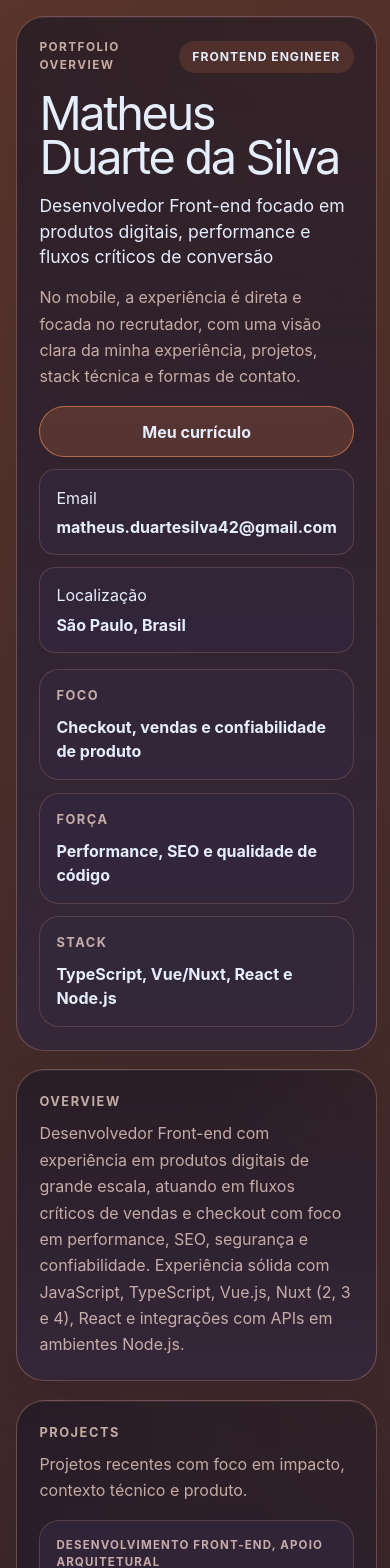
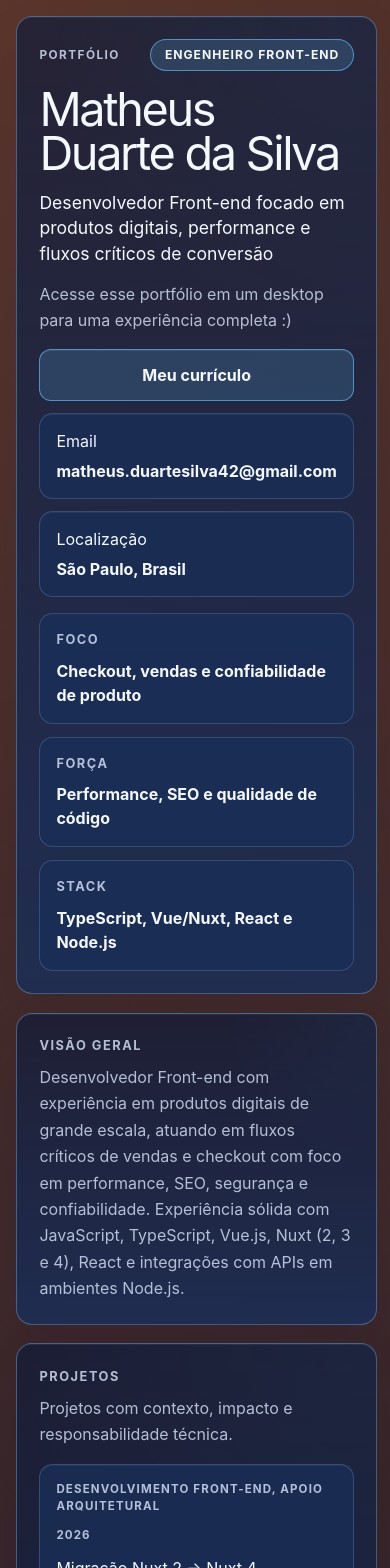
Before and after one commit to matheusduartedevs/matheus-dev, a Vue app: page / in a window 390 px wide. Shown: the top 1568 px of the page. Built offline with nearby package versions, Linux system fonts and the light colour scheme.

Commit message:
style: enhance mobile view

```diff
--- a/src/components/Desktop/BrowserWindowContent.vue
+++ b/src/components/Desktop/BrowserWindowContent.vue
@@ -26,7 +26,9 @@ const primaryContacts = computed(() =>
   props.content.contacts.filter((contact) => !contact.href.startsWith('#')).slice(0, 2),
 )
 
-const visibleSkills = computed(() => props.content.skills.slice(0, 18))
+const flatSkills = computed<PortfolioSkill[]>(() => props.content.skills.flatMap((section) => section.items))
+
+const visibleSkills = computed(() => flatSkills.value.slice(0, 18))
 
 const skillColumns = computed(() => {
   const columns: PortfolioSkill[][] = [[], [], []]
--- a/src/components/Mobile/MobileInstitutionalView.vue
+++ b/src/components/Mobile/MobileInstitutionalView.vue
@@ -1,18 +1,27 @@
 <script setup lang="ts">
+import { computed } from 'vue'
+
 import { getResumeOpenHref } from '@/lib/resume'
 import type { PortfolioContent } from '@/types/portfolio'
 
-defineProps<{
+const props = defineProps<{
   content: PortfolioContent
 }>()
+
+const groupedSkills = computed(() => {
+  return props.content.skills.map((section) => ({
+    title: section.title,
+    items: section.items.map((item) => item.value),
+  }))
+})
 </script>
 
 <template>
   <section class="mobile-page">
     <header class="mobile-hero">
       <div class="mobile-hero__header">
-        <p class="mobile-eyebrow">Portfolio overview</p>
-        <span class="mobile-hero__status">Frontend engineer</span>
+        <p class="mobile-eyebrow">Portfólio</p>
+        <span class="mobile-hero__status">Engenheiro front-end</span>
       </div>
 
       <div class="mobile-hero__content">
@@ -54,15 +63,15 @@ defineProps<{
 
     <section class="mobile-section">
       <div class="mobile-section__intro">
-        <h2 class="mobile-section-title">Overview</h2>
+        <h2 class="mobile-section-title">Visão geral</h2>
         <p class="mobile-body">{{ content.summary }}</p>
       </div>
     </section>
 
     <section class="mobile-section">
       <div class="mobile-section__intro">
-        <h2 class="mobile-section-title">Projects</h2>
-        <p class="mobile-body">Projetos recentes com foco em impacto, contexto técnico e produto.</p>
+        <h2 class="mobile-section-title">Projetos</h2>
+        <p class="mobile-body">Projetos com contexto, impacto e responsabilidade técnica.</p>
       </div>
 
       <div class="mobile-card-list">
@@ -79,8 +88,8 @@ defineProps<{
 
     <section class="mobile-section">
       <div class="mobile-section__intro">
-        <h2 class="mobile-section-title">Experience</h2>
-        <p class="mobile-body">Trajetória em produto digital, performance e fluxos críticos.</p>
+        <h2 class="mobile-section-title">Experiência</h2>
+        <p class="mobile-body">Trajetória orientada por produto, qualidade e fluxos críticos.</p>
       </div>
 
       <div class="mobile-card-list">
@@ -104,21 +113,28 @@ defineProps<{
 
     <section class="mobile-section">
       <div class="mobile-section__intro">
-        <h2 class="mobile-section-title">Skills</h2>
-        <p class="mobile-body">Stack principal e áreas onde a execução tende a ser mais forte.</p>
+        <h2 class="mobile-section-title">Habilidades</h2>
+        <p class="mobile-body">Stack principal, ferramentas e repertório técnico em produção.</p>
       </div>
 
-      <div class="mobile-tag-grid">
-        <span v-for="skill in content.skills" :key="skill.value" class="mobile-tag">
-          {{ skill.value }}
-        </span>
+      <div class="mobile-skill-sections">
+        <article v-for="section in groupedSkills" :key="section.title" class="mobile-skill-card">
+          <h3 class="mobile-card-title">{{ section.title }}</h3>
+
+          <div class="mobile-tag-grid mobile-tag-grid--skills">
+            <span v-for="item in section.items" :key="item" class="mobile-tag">
+              {{ item }}
+            </span>
+          </div>
+        </article>
       </div>
     </section>
 
     <section class="mobile-section mobile-section--split">
       <article class="mobile-subsection">
         <div class="mobile-section__intro">
-          <h2 class="mobile-section-title">Education</h2>
+          <h2 class="mobile-section-title">Formação</h2>
+          <p class="mobile-body">Formação acadêmica e base técnica construída ao longo da graduação.</p>
         </div>
 
         <div class="mobile-card-list">
@@ -139,7 +155,8 @@ defineProps<{
 
       <article class="mobile-subsection">
         <div class="mobile-section__intro">
-          <h2 class="mobile-section-title">Languages</h2>
+          <h2 class="mobile-section-title">Idiomas</h2>
+          <p class="mobile-body">Idiomas e nível de proficiência.</p>
         </div>
 
         <div class="mobile-card-list">
@@ -156,8 +173,8 @@ defineProps<{
 
     <section class="mobile-section">
       <div class="mobile-section__intro">
-        <h2 class="mobile-section-title">Certifications</h2>
-        <p class="mobile-body">Formação complementar e credenciais verificáveis.</p>
+        <h2 class="mobile-section-title">Certificações</h2>
+        <p class="mobile-body">Certificações complementares em idioma, segurança e desenvolvimento.</p>
       </div>
 
       <div class="mobile-card-list">
@@ -174,8 +191,8 @@ defineProps<{
 
     <section class="mobile-section">
       <div class="mobile-section__intro">
-        <h2 class="mobile-section-title">Contact</h2>
-        <p class="mobile-body">Canais para conversa, portfólio público e currículo completo.</p>
+        <h2 class="mobile-section-title">Contato</h2>
+        <p class="mobile-body">Vamos nos conectar!</p>
       </div>
 
       <div class="mobile-contact-list">
@@ -197,7 +214,7 @@ defineProps<{
           target="_blank"
           rel="noreferrer"
         >
-          <span>Resume</span>
+          <span>Currículo</span>
           <strong>{{ content.resume.label }}</strong>
         </a>
       </div>
--- a/src/content/portfolio.ts
+++ b/src/content/portfolio.ts
@@ -9,7 +9,7 @@ export const portfolioContent: PortfolioContent = {
   desktopIntro:
     'A experiência desktop evolui para uma metáfora de sistema operacional, onde navegador, terminal e explorador de arquivos funcionam como diferentes formas de navegar pela minha trajetória, projetos e currículo.',
   mobileIntro:
-    'No mobile, a experiência é direta e focada no recrutador, com uma visão clara da minha experiência, projetos, stack técnica e formas de contato.',
+    'Acesse esse portfólio em um desktop para uma experiência completa :)',
   metrics: [
     { label: 'Foco', value: 'Checkout, vendas e confiabilidade de produto' },
     { label: 'Força', value: 'Performance, SEO e qualidade de código' },
@@ -72,12 +72,23 @@ export const portfolioContent: PortfolioContent = {
     },
   ],
   skills: [
+    {
+      title: 'Base front-end',
+      items: [
         { value: 'JavaScript (ES6+)' },
         { value: 'TypeScript' },
-    { value: 'Vue.js' },
-    { value: 'Nuxt.js' },
-    { value: 'React' },
-    { value: 'Next.js' },
+        { value: 'SEO Técnico' },
+        { value: 'Web Performance' },
+        { value: 'Testes A/B' },
+      ],
+    },
+    {
+      title: 'Frameworks e ecossistema',
+      items: [{ value: 'Vue.js' }, { value: 'Nuxt.js' }, { value: 'React' }, { value: 'Next.js' }],
+    },
+    {
+      title: 'Back-end e dados',
+      items: [
         { value: 'Node.js' },
         { value: 'Express' },
         { value: 'NestJS' },
@@ -85,9 +96,11 @@ export const portfolioContent: PortfolioContent = {
         { value: 'Prisma ORM' },
         { value: 'SQL' },
         { value: 'MongoDB' },
-    { value: 'SEO Técnico' },
-    { value: 'Web Performance' },
-    { value: 'Testes A/B' },
+      ],
+    },
+    {
+      title: 'Arquitetura e entrega',
+      items: [
         { value: 'Microfrontends' },
         { value: 'Monólito Modular' },
         { value: 'Integração com microservices' },
@@ -96,6 +109,8 @@ export const portfolioContent: PortfolioContent = {
         { value: 'Google Cloud Platform' },
         { value: 'Scrum' },
         { value: 'Figma (handoff com design)' },
+      ],
+    },
   ],
   education: [
     {
--- a/src/lib/terminal/commands.ts
+++ b/src/lib/terminal/commands.ts
@@ -28,6 +28,7 @@ const navigate = (
 })
 
 const joinInline = (items: string[]) => items.filter(Boolean).join(' · ')
+const flattenSkills = (content: PortfolioContent) => content.skills.flatMap((section) => section.items)
 
 const getCommandLabel = (command: TerminalCommandDefinition) => {
   const aliases = command.aliases?.slice(0, 2) ?? []
@@ -65,7 +66,7 @@ const getContentSection = (content: PortfolioContent, target: string) => {
   }
 
   if (normalizedTarget === 'skills') {
-    return ['Habilidades:', ...content.skills.map((skill) => `- ${skill.value}`)]
+    return ['Habilidades:', ...flattenSkills(content).map((skill) => `- ${skill.value}`)]
   }
 
   if (normalizedTarget === 'education') {
@@ -131,7 +132,7 @@ const createCommandList = (): TerminalCommandDefinition[] => [
         content.name,
         content.title,
         `Foco: ${content.metrics[0]?.value ?? 'Engenharia front-end'}`,
-        `Stack principal: ${joinInline(content.skills.slice(0, 6).map((skill) => skill.value))}`,
+        `Stack principal: ${joinInline(flattenSkills(content).slice(0, 6).map((skill) => skill.value))}`,
       ]),
   },
   {
@@ -182,7 +183,7 @@ const createCommandList = (): TerminalCommandDefinition[] => [
     description: 'Mostra as principais habilidades técnicas.',
     usage: 'skills',
     execute: ({ content }) =>
-      print(['Habilidades:', ...content.skills.map((skill) => `- ${skill.value}`)]),
+      print(['Habilidades:', ...flattenSkills(content).map((skill) => `- ${skill.value}`)]),
   },
   {
     name: 'education',
--- a/src/styles/mobile.css
+++ b/src/styles/mobile.css
@@ -3,14 +3,27 @@
   gap: 0.45rem;
   margin: 0;
   padding-left: 1rem;
-  color: var(--color-text-muted);
+  color: var(--mobile-text-muted);
 }
 
 .mobile-page {
+  --mobile-bg: #0d1733;
+  --mobile-bg-alt: #182449;
+  --mobile-panel: rgba(13, 26, 58, 0.82);
+  --mobile-panel-alt: rgba(26, 46, 87, 0.9);
+  --mobile-panel-strong: rgba(33, 58, 108, 0.96);
+  --mobile-border: rgba(150, 208, 255, 0.2);
+  --mobile-border-strong: rgba(150, 208, 255, 0.34);
+  --mobile-text: #f4f8ff;
+  --mobile-text-muted: rgba(223, 235, 255, 0.78);
+  --mobile-accent: #5dc4ff;
+  --mobile-accent-contrast: #041423;
+  --mobile-shadow: rgba(6, 18, 45, 0.38);
   display: grid;
   gap: 1.15rem;
   max-width: 48rem;
   margin: 0 auto;
+  color: var(--mobile-text);
 }
 
 .mobile-hero,
@@ -19,20 +32,19 @@
   display: grid;
   gap: 1rem;
   padding: 1.4rem;
-  border: 1px solid var(--color-border-strong);
-  border-radius: var(--radius-window);
+  border: 1px solid var(--mobile-border-strong);
+  border-radius: 1rem;
   background:
-    linear-gradient(180deg, color-mix(in srgb, var(--color-surface) 86%, transparent), color-mix(in srgb, var(--color-surface-alt) 94%, transparent)),
-    radial-gradient(circle at top right, color-mix(in srgb, var(--color-accent) 16%, transparent), transparent 34%);
+    linear-gradient(180deg, color-mix(in srgb, var(--mobile-panel) 82%, transparent), color-mix(in srgb, var(--mobile-panel-alt) 94%, transparent)),
+    radial-gradient(circle at top right, color-mix(in srgb, var(--mobile-accent) 14%, transparent), transparent 32%);
   box-shadow:
-    0 24px 56px color-mix(in srgb, var(--color-window-shadow) 22%, transparent),
+    0 24px 56px color-mix(in srgb, var(--mobile-shadow) 22%, transparent),
     inset 0 1px 0 rgba(255, 255, 255, 0.06);
-  backdrop-filter: blur(20px);
 }
 
 .mobile-eyebrow {
   margin: 0;
-  color: var(--color-text-muted);
+  color: var(--mobile-text-muted);
   font-size: 0.74rem;
   font-weight: 700;
   letter-spacing: 0.12em;
@@ -60,7 +72,7 @@
 .mobile-summary,
 .mobile-body {
   margin: 0;
-  color: var(--color-text-muted);
+  color: var(--mobile-text-muted);
   line-height: 1.65;
 }
 
@@ -87,8 +99,10 @@
   align-items: center;
   min-height: 2rem;
   padding: 0 0.85rem;
+  border: 1px solid color-mix(in srgb, var(--mobile-accent) 50%, var(--mobile-border));
   border-radius: 999px;
-  background: color-mix(in srgb, var(--color-accent) 14%, transparent);
+  background: color-mix(in srgb, var(--mobile-accent) 18%, transparent);
+  color: var(--mobile-text);
   font-size: 0.76rem;
   font-weight: 700;
   letter-spacing: 0.08em;
@@ -110,9 +124,11 @@
   justify-content: center;
   min-height: 3rem;
   padding: 0.8rem 1rem;
-  border: 1px solid color-mix(in srgb, var(--color-accent) 50%, var(--color-border-subtle));
-  border-radius: 999px;
-  background: color-mix(in srgb, var(--color-accent) 18%, transparent);
+  border: 1px solid color-mix(in srgb, var(--mobile-accent) 50%, var(--mobile-border));
+  border-radius: 0.75rem;
+  background: color-mix(in srgb, var(--mobile-accent) 18%, transparent);
+  color: var(--mobile-text);
+  box-shadow: inset 0 1px 0 rgba(255, 255, 255, 0.08);
   font-weight: 700;
 }
 
@@ -120,14 +136,15 @@
   display: grid;
   gap: 0.35rem;
   padding: 0.95rem 1rem;
-  border: 1px solid var(--color-border-subtle);
-  border-radius: 1rem;
-  background: color-mix(in srgb, var(--color-surface-alt) 90%, transparent);
+  border: 1px solid var(--mobile-border);
+  border-radius: 0.85rem;
+  background: color-mix(in srgb, var(--mobile-panel-alt) 90%, transparent);
+  box-shadow: inset 0 1px 0 rgba(255, 255, 255, 0.05);
 }
 
 .mobile-section-title {
   font-size: 0.8rem;
-  color: var(--color-text-muted);
+  color: var(--mobile-text-muted);
   font-weight: 700;
   letter-spacing: 0.12em;
   text-transform: uppercase;
@@ -151,26 +168,28 @@
   display: grid;
   gap: 0.6rem;
   padding: 1rem;
-  border: 1px solid var(--color-border-subtle);
-  border-radius: var(--radius-panel);
-  background: color-mix(in srgb, var(--color-surface-alt) 92%, transparent);
+  border: 1px solid var(--mobile-border);
+  border-radius: 0.85rem;
+  background: color-mix(in srgb, var(--mobile-panel-alt) 92%, transparent);
 }
 
 .mobile-card,
+.mobile-skill-card,
 .mobile-contact-link {
   display: grid;
   gap: 0.75rem;
   padding: 1rem;
-  border: 1px solid var(--color-border-subtle);
-  border-radius: var(--radius-panel);
-  background: color-mix(in srgb, var(--color-surface-alt) 90%, transparent);
+  border: 1px solid var(--mobile-border);
+  border-radius: 0.85rem;
+  background: color-mix(in srgb, var(--mobile-panel-alt) 90%, transparent);
+  box-shadow: inset 0 1px 0 rgba(255, 255, 255, 0.05);
 }
 
 .mobile-card-meta {
   grid-template-columns: repeat(2, minmax(0, 1fr));
   justify-content: space-between;
   gap: 0.75rem;
-  color: var(--color-text-muted);
+  color: var(--mobile-text-muted);
   font-size: 0.72rem;
   font-weight: 700;
   letter-spacing: 0.1em;
@@ -182,7 +201,7 @@
 }
 
 .mobile-contact-link--resume {
-  background: color-mix(in srgb, var(--color-accent) 16%, var(--color-surface-alt));
+  background: color-mix(in srgb, var(--mobile-accent) 16%, var(--mobile-panel-alt));
 }
 
 .mobile-tag-grid {
@@ -190,14 +209,53 @@
   gap: 0.7rem;
 }
 
+.mobile-tag-grid--skills {
+  grid-template-columns: repeat(2, minmax(0, 1fr));
+  gap: 0.7rem;
+}
+
+.mobile-skill-sections {
+  display: grid;
+  grid-auto-flow: column;
+  grid-auto-columns: 100%;
+  gap: 0.85rem;
+  overflow-x: auto;
+  padding-bottom: 0.35rem;
+  scroll-snap-type: x mandatory;
+  scrollbar-width: thin;
+  scrollbar-color: var(--mobile-accent) transparent;
+}
+
+.mobile-skill-card {
+  align-content: start;
+  scroll-snap-align: start;
+}
+
 .mobile-tag {
   display: inline-flex;
   align-items: center;
   min-height: 2.75rem;
   padding: 0.7rem 0.85rem;
-  border: 1px solid var(--color-border-subtle);
-  border-radius: 1rem;
-  background: color-mix(in srgb, var(--color-surface-alt) 90%, transparent);
+  border: 1px solid color-mix(in srgb, var(--mobile-border) 82%, transparent);
+  border-radius: 0.7rem;
+  background: var(--mobile-panel-strong);
+  color: var(--mobile-text);
+  font-size: 0.92rem;
+  line-height: 1.35;
+  white-space: nowrap;
+}
+
+.mobile-skill-sections::-webkit-scrollbar {
+  height: 0.45rem;
+}
+
+.mobile-skill-sections::-webkit-scrollbar-thumb {
+  border-radius: 999px;
+  background: color-mix(in srgb, var(--mobile-accent) 68%, transparent);
+}
+
+.mobile-skill-sections::-webkit-scrollbar-track {
+  background: color-mix(in srgb, var(--mobile-panel-alt) 66%, transparent);
 }
 
 .mobile-section--split {
@@ -206,8 +264,12 @@
 
 @media (max-width: 960px) {
   .mobile-metric-grid,
+  .mobile-section--split {
+    grid-template-columns: 1fr;
+  }
+
   .mobile-tag-grid,
-  .mobile-section--split {
+  .mobile-tag-grid--skills {
     grid-template-columns: 1fr;
   }
 
```
Also changed, not shown: src/types/portfolio.ts (+6 -1 lines). Lines whose indentation alone changed are shown as unchanged.
